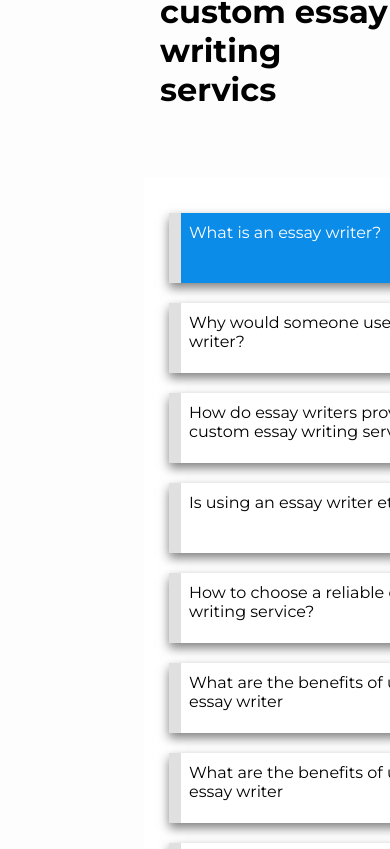
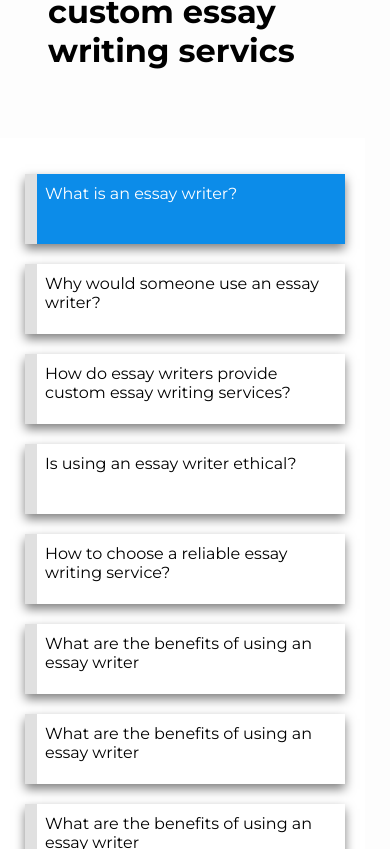
Before and after one commit to burhanrepos/front-end-angular, an Angular app: page / in a window 390 px wide. Shown: the part 2755-3604 px from the top of the page. Built offline with nearby package versions, Linux system fonts and the light colour scheme.

Commit message:
how-things-will-work responsive

```diff
--- a/src/app/components/how-things-will-work/how-things-will-work.component.css
+++ b/src/app/components/how-things-will-work/how-things-will-work.component.css
@@ -97,3 +97,43 @@
 .main{
   background-color:#dbdbdb12;
 }
+
+/* Add media query for screens with max-width of 768px (mobile screens) */
+@media (max-width: 768px) {
+  .container {
+    flex-direction: column; /* Change flex direction to column */
+    margin-left: 0; /* Remove left margin */
+    margin-right: 0; /* Remove right margin */
+    padding: 0; /* Remove padding */
+  }
+
+  .questions-container {
+    flex: initial; /* Reset flex value to initial */
+    /* max-height: 20pc; */
+    align-self: flex-start; /* Align left in column */
+    /* order: 2; Change order to 2 to place it below description-container */
+    margin: 0; /* Remove margin */
+  }
+
+  .description-container {
+    flex: initial;
+    width: 22pc;
+    padding: 5px;
+    margin: 0px;
+  }
+
+  .description {
+    display: block;
+    padding: 20px; /* Add padding */
+  }
+
+  .no-description {
+    display: flex;
+    justify-content: center;
+    align-items: center;
+    height: 100%;
+  }
+  .heading{
+    padding-left: 3pc;
+  }
+}
```
